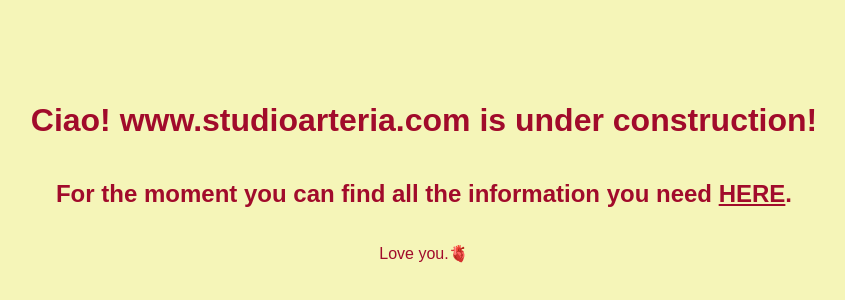
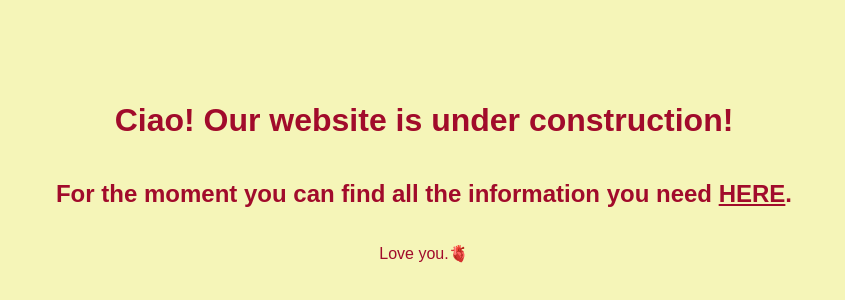
Before and after one commit to riccardobranca/studio-temporary-landing, a plain HTML site: page index.html in a window 1280 px wide. Shown: the part 240-540 px from the top of the page, without its empty margins (216-1061 px from the left). Drawn offline with Linux system fonts and the light colour scheme.

Commit message:
Update index.html

```diff
--- a/index.html
+++ b/index.html
@@ -26,7 +26,7 @@
   </style>
 </head>
 <body>
-  <h1>Ciao! www.studioarteria.com is under construction!</h1>
+  <h1>Ciao! Our website is under construction!</h1>
   <h2>
     For the moment you can find all the information you need
     <a href="https://storm-koi-c1e.notion.site/Studio-Arteria-1c1fecd7490e80b79f05e09c46711625?pvs=74" target="_blank">HERE</a>.
```
